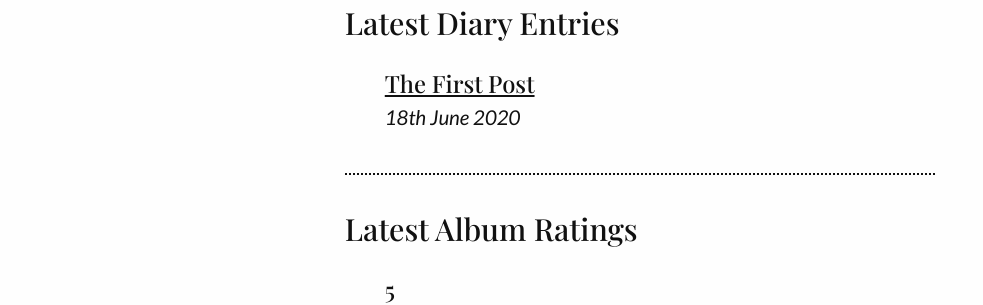
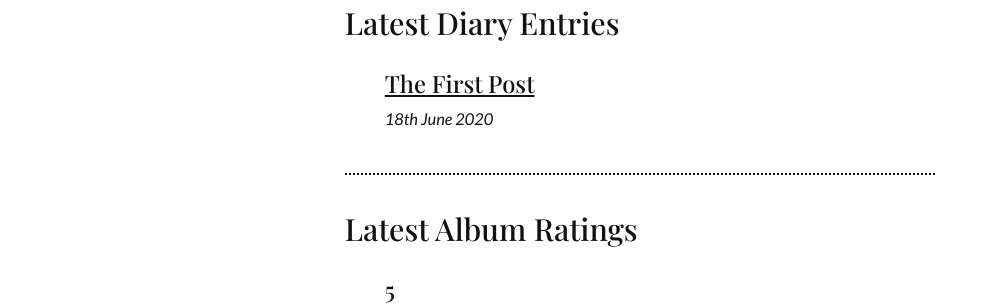
Before and after one commit to thomaswoodcock/thomaswoodcock.github.io, a Jekyll site: the page built from index.html, in a window 1280 px wide. Shown: the part 173-478 px from the top of the page, without its empty margins (0-983 px from the left). Built offline with Jekyll 4.4.1, drawn with Linux system fonts in a browser that asks for light colours.

Commit message:
Shrinks time

```diff
--- a/css/main.css
+++ b/css/main.css
@@ -33,7 +33,8 @@ main article article li + li {
   padding-top: 1rem;
 }
 
-main article article p {
+main article article p,
+time {
   font-size: 0.8rem;
 }
 
```
